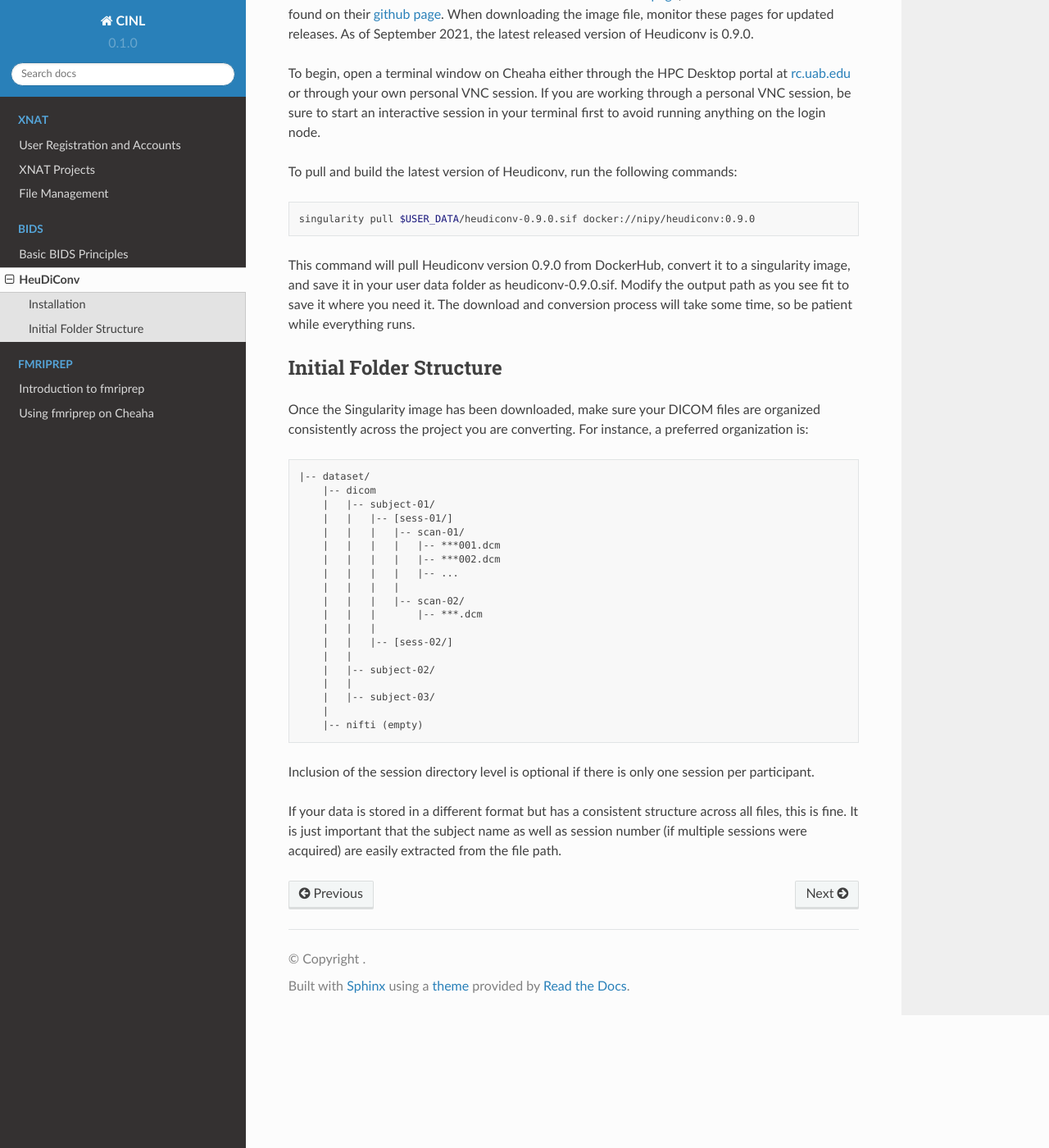
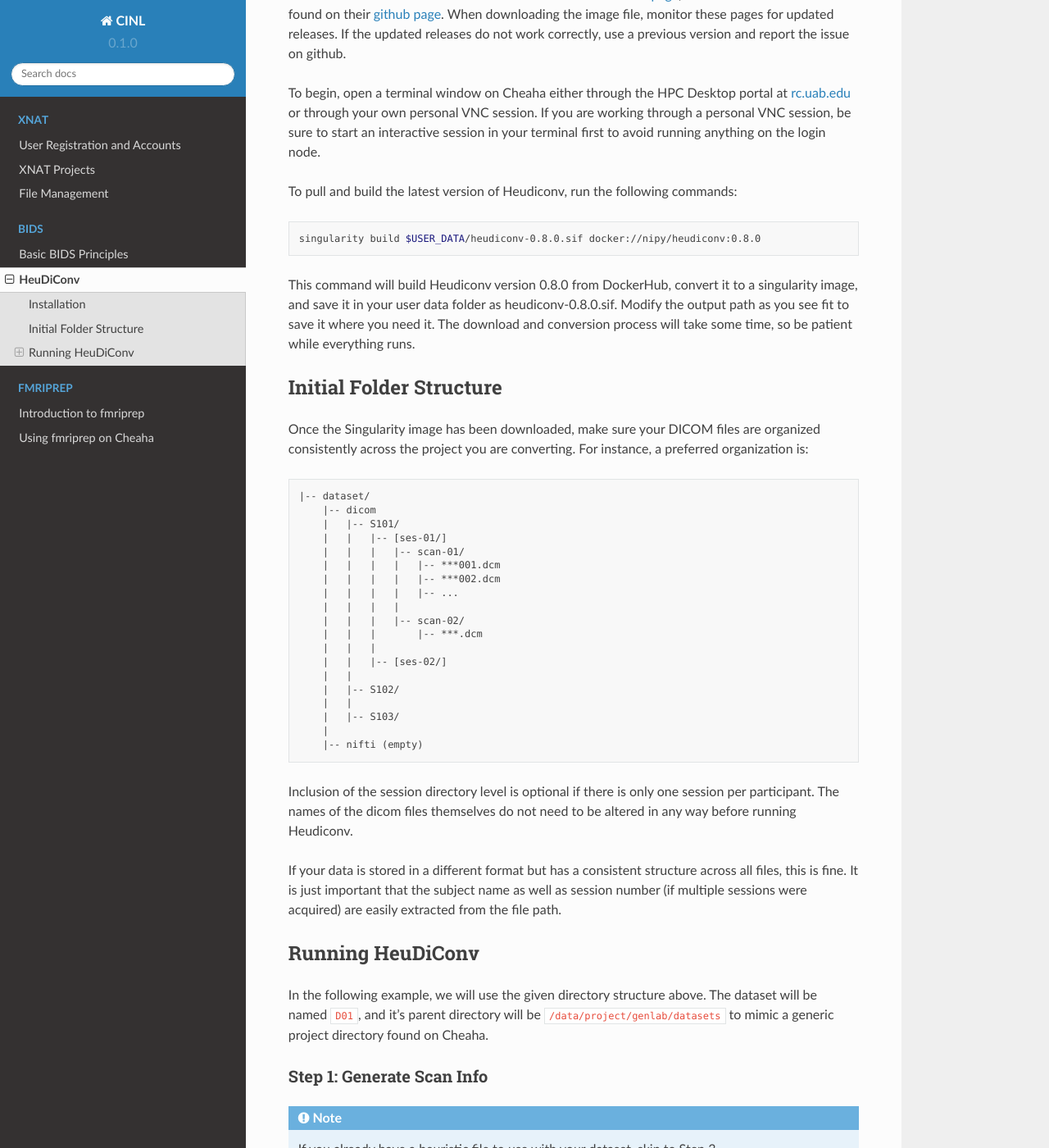
Before and after one commit to uabrc/CINL-Docs, a Sphinx documentation site: the page built from docs/bids/heudiconv.rst, in a window 1280 px wide and 1400 px high, scrolled down 782 px. Shown: the whole window at 82% size. Built offline with Sphinx 7.4.7 and the Read the Docs theme 2.0.0, drawn with Linux system fonts in a browser that asks for light colours; some of the changed text lies outside the part shown.

Commit message:
write first command information

```diff
--- a/docs/bids/heudiconv.rst
+++ b/docs/bids/heudiconv.rst
@@ -30,14 +30,15 @@
 
     module load Singularity
 
-To load a specific verison, use ``module spider Singularity`` to view all
+To load a specific version, use ``module spider Singularity`` to view all
 installed Singularity modules and load the one you want.
 
 The container for Heudiconv can be found on their `DockerHub page
 <https://hub.docker.com/r/nipy/heudiconv>`__, and the source code can be found
 on their `github page <https://github.com/nipy/heudiconv>`__. When downloading
-the image file, monitor these pages for updated releases. As of September 2021,
-the latest released version of Heudiconv is 0.9.0.
+the image file, monitor these pages for updated releases. If the updated
+releases do not work correctly, use a previous version and report the issue on
+github.
 
 To begin, open a terminal window on Cheaha either through the HPC Desktop portal
 at `<rc.uab.edu>`__ or through your own personal VNC session. If you are working
@@ -48,10 +49,10 @@
 
 .. code-block:: bash
 
-    singularity pull $USER_DATA/heudiconv-0.9.0.sif docker://nipy/heudiconv:0.9.0
+    singularity build $USER_DATA/heudiconv-0.8.0.sif docker://nipy/heudiconv:0.8.0
 
-This command will pull Heudiconv version 0.9.0 from DockerHub, convert it to a
-singularity image, and save it in your user data folder as heudiconv-0.9.0.sif.
+This command will build Heudiconv version 0.8.0 from DockerHub, convert it to a
+singularity image, and save it in your user data folder as heudiconv-0.8.0.sif.
 Modify the output path as you see fit to save it where you need it. The download
 and conversion process will take some time, so be patient while everything runs.
 
@@ -67,8 +68,8 @@
 
     |-- dataset/
         |-- dicom
-        |   |-- subject-01/
-        |   |   |-- [sess-01/]
+        |   |-- S101/
+        |   |   |-- [ses-01/]
         |   |   |   |-- scan-01/
         |   |   |   |   |-- ***001.dcm
         |   |   |   |   |-- ***002.dcm
@@ -77,18 +78,80 @@
         |   |   |   |-- scan-02/
         |   |   |       |-- ***.dcm
         |   |   |
-        |   |   |-- [sess-02/]
+        |   |   |-- [ses-02/]
         |   |
-        |   |-- subject-02/
+        |   |-- S102/
         |   |
-        |   |-- subject-03/
+        |   |-- S103/
         |
         |-- nifti (empty)
 
 Inclusion of the session directory level is optional if there is only one
-session per participant.
+session per participant. The names of the dicom files themselves do not need to
+be altered in any way before running Heudiconv.
 
 If your data is stored in a different format but has a consistent structure
 across all files, this is fine. It is just important that the subject name as
 well as session number (if multiple sessions were acquired) are easily extracted
 from the file path.
+
+
+Running HeuDiConv
+-----------------------------------
+
+In the following example, we will use the given directory structure above. The
+dataset will be named ``D01``, and it's parent directory will be
+``/data/project/genlab/datasets`` to mimic a generic project directory found on
+Cheaha.
+
+Step 1: Generate Scan Info
+^^^^^^^^^^^^^^^^^^^^^^^^^^^^^^^^^^^
+
+.. note::
+    If you already have a heuristic file to use with your dataset, skip to Step 3.
+
+The first step in Heudiconv generates a hidden directory with information about
+each scan found in the given subject and session folder you specify. This
+information will be used to create what is called a heuristic file which will be
+covered later.
+
+The overall command will be:
+
+.. code-block:: bash
+
+    singularity run --bind /data/project/genlab/datasets/D01:/base
+    $USER_DATA/heudiconv-0.9.0.sif -s S101 -ss 01 -d
+    /base/dicom/{subject}/ses-{session}/*/*.dcm -o /base/nifti/
+    -f convertall -c none --overwrite
+
+The command, broken down:
+
+1. --bind gives Singularity access to the specified directory and shortens it to
+   /base. This should be the full path to the dataset directory.
+2. Give the path to the singularity Heudiconv image file. The path can be
+   relative or absolute.
+3. -s and -ss: specify the subject(s) and session(s) to process, respectively.
+   These can either be a single entry or a list.
+4. -d: the path to the dicom images for the given subject and session. {subject}
+   and {session} in the path will be replaced by the -s and -ss values,
+   respectively. If a list for either -s or -ss is given, this command will iterate
+   through the list, automatically changing the {subject} and {session} values
+   as needed. From there, glob syntax is used to find all the dicoms in all the
+   scan folders (/*/*.dcm).
+5. -o: the output directory
+6. -f: the heuristic file to use, set to ``convertall`` here because a heuristic
+   has not yet been generated.
+7. -c: the converter to use. None here because we are only generating scan info,
+   not yet converting
+8. --overwrite: overwrite existing files.
+
+
+Step 2: Create The Heuristic
+^^^^^^^^^^^^^^^^^^^^^^^^^^^^^^^^^^^^
+
+In order to correctly name and sort the different types of scans into their
+proper folders, Heudiconv uses a user-generated file called a heuristic file
+that controls how each scan is sorted into the BIDS framework. Because every
+protocol uses different scans and tasks, the heuristic file is also different
+across protocols. However, once one heuristic is created for a dataset, as long
+as the scans do not change, the heuristic only needs to be created once.
--- a/docs/fmriprep/fmriprep-on-cheaha.rst
+++ b/docs/fmriprep/fmriprep-on-cheaha.rst
@@ -148,7 +148,7 @@
              --cifti-output \
              $USER_DATA/D01/nifti/ \
              $USER_DATA/D01/nifti/derivatives \
-             participant \
+             participant
 
 - The job requests 4 CPUs and 4 GBs of memory per CPU for 50 hours total on the medium partition.
 - The working directory was placed directly underneath the dataset directory
```
